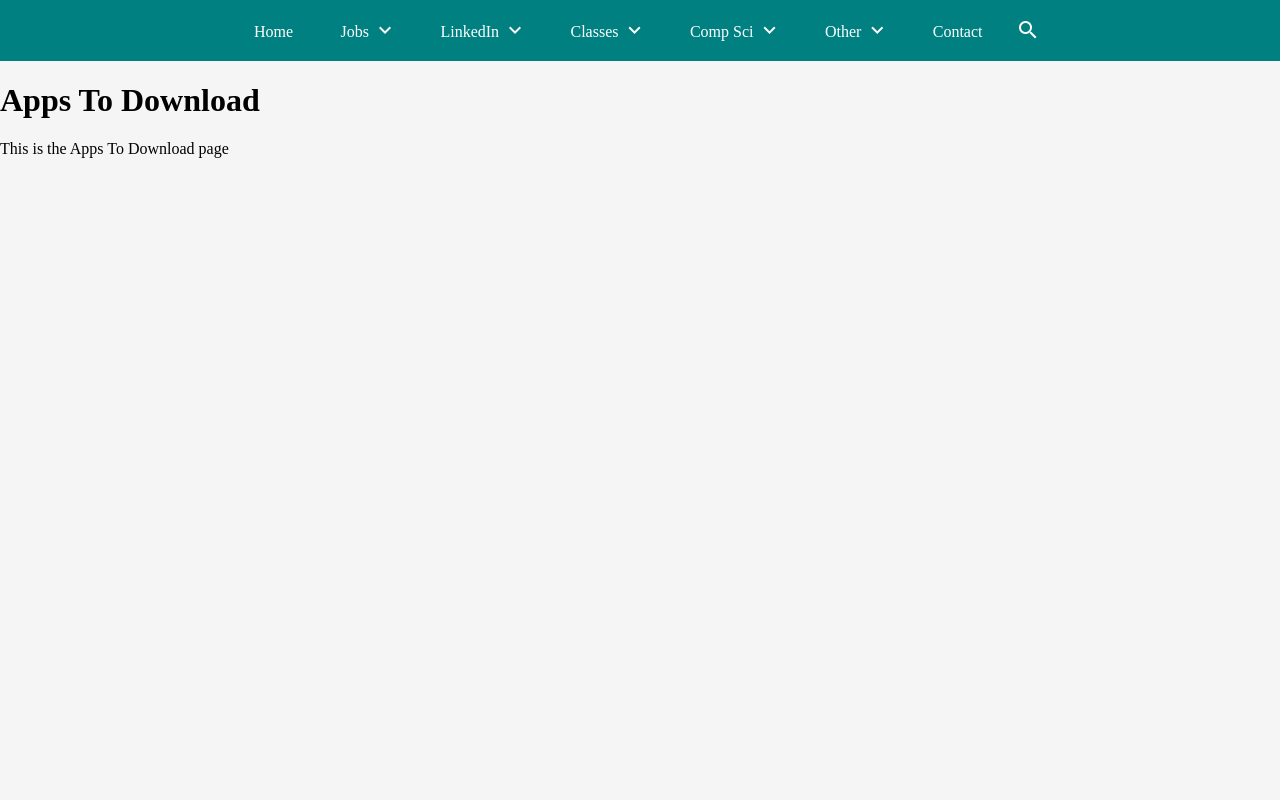
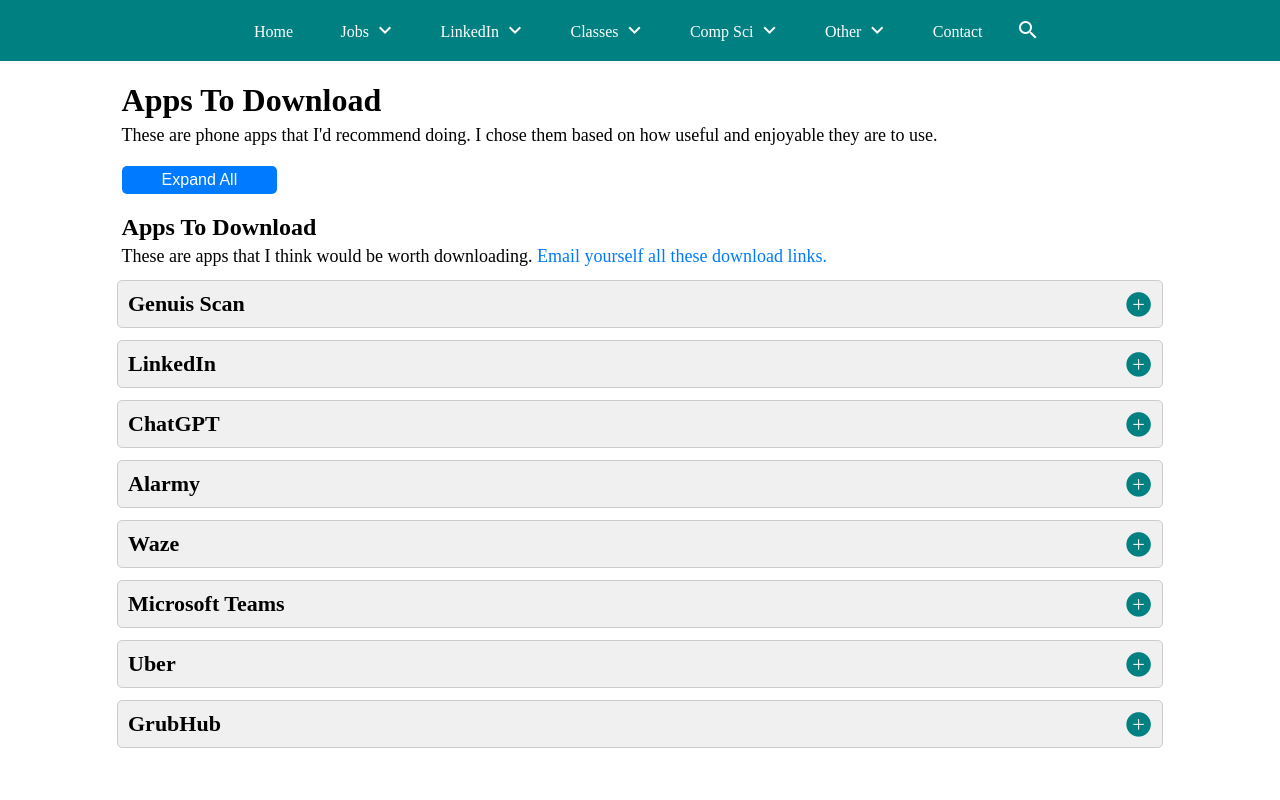
Before and after one commit to MichaelT-178/ForGuy, a Vue app: page /other/AppsToDownload in a window 1280 px wide. Shown: the top 800 px of the page. Built offline with nearby package versions, Linux system fonts and the light colour scheme.

Commit message:
Completed AppsToDownload view

```diff
--- a/src/Views/other/AppsToDownload.vue
+++ b/src/Views/other/AppsToDownload.vue
@@ -1,6 +1,118 @@
 <template>
-    <main class="about-page">
-        <h1>Apps To Download</h1>
-        <p>This is the Apps To Download page</p>
-    </main>
+    <h1>Apps To Download</h1>
+    <p class="description">These are phone apps that I'd recommend doing. I chose them based on how useful and enjoyable they are to use.</p>
+    <button @click="toggleAll" class="expand-all-btn">{{ allOpen ? 'Close All' : 'Expand All' }}</button>
+    <div class="app-section">
+        <h2>Apps To Download</h2>
+        <p>These are apps that I think would be worth downloading. <a :href="emailStr" class="email-btn">Email yourself all these download links.</a></p>
+        <div class="app-menu">
+            <div v-for="app in appsToDownload" :key="app.Name" class="app-item">
+                <AccordionMenu :item="app" :isOpen="allOpen" />
+            </div>
+        </div>
+    </div>
+    <div class="app-section">
+        <h2>Apps You've Probably Already Downloaded</h2>
+        <p>These are popular apps that you have probably already downloaded.</p>
+        <div class="app-menu">
+            <div v-for="app in appsProbablyDownloaded" :key="app.Name" class="app-item">
+                <AccordionMenu :item="app" :isOpen="allOpen" />
+            </div>
+        </div>
+    </div>
+    <p style="margin-bottom: 100px;"></p>
 </template>
+
+
+<script setup>
+import { ref, onMounted, onUnmounted } from 'vue';
+import AllData from "../../data/other/AppsToDownload.json";
+import AccordionMenu from "../../components/AccordionMenu.vue";
+import { bodyContent } from "../../components/AppEmail.vue";
+
+const jsonData = ref(AllData);
+const appsToDownload = jsonData.value["AppsToDownload"];
+const appsProbablyDownloaded = jsonData.value["Kinda Obviously"];
+const allOpen = ref(false);
+
+
+const emailTo = ""; //TODO
+const subject = "All the App Download Links";
+const emailStr = `mailto:${emailTo}?subject=${subject}&body=${bodyContent}`;
+
+
+const toggleAll = () => {
+    allOpen.value = !allOpen.value;
+};
+
+onMounted(() => {
+    document.body.style.backgroundColor = 'white';
+    document.documentElement.style.backgroundColor = 'white';
+});
+
+onUnmounted(() => {
+    document.body.style.backgroundColor = '';
+    document.documentElement.style.backgroundColor = '';
+});
+
+</script>
+
+
+<style scoped>
+
+.expand-all-btn {
+    padding: 5px 40px;
+    border-radius: 5px;
+    background-color: #007AFF;
+    color: white;
+    border: none;
+    cursor: pointer;
+    font-size: 16px;
+    margin-left: 9.5%;
+}
+
+.expand-all-btn:hover {
+    background-color: #0068DF;
+}
+
+h1, h2 {
+    text-align: left;
+    margin-left: 9.5%;
+}
+
+.description {
+    margin-bottom: 20px;
+}
+
+p {
+    text-align: left;
+    margin-left: 9.5%;
+    margin-top: -15px;
+    font-size: 18px;
+    width: 80%;
+}
+
+.app-section {
+    margin-bottom: 55px;
+}
+
+.app-menu {
+    margin-top: -5px;
+}
+
+.app-item {
+    margin-bottom: 12px;
+}
+
+.email-btn {
+    color: #007AFF;
+    cursor: pointer;
+    text-decoration: none;
+}
+
+.email-btn:hover {
+    color: #0000D7;
+    text-decoration: underline;
+}
+
+</style>
--- a/src/Views/other/TerminalCommands.vue
+++ b/src/Views/other/TerminalCommands.vue
@@ -66,8 +66,6 @@ const scrollToPracticeTable = async () => {
 .scroll-txt:hover {
     color: #0000D7;
     text-decoration: underline;
-
-
 }
 
 .cmd-table {
--- /dev/null
+++ b/src/components/AppEmail.vue
@@ -0,0 +1,40 @@
+<script>
+export const bodyContent = `Hi Elijah,%0A%0A` +
+`These are all the app links from my website. Enjoy.%0A%0A` +
+
+`Genuis Scan%0A` +
+`https://apps.apple.com/us/app/scanner-app-genius-scan/id377672876%0A%0A` +
+
+`LinkedIn%0A` +
+`https://apps.apple.com/us/app/linkedin-network-job-finder/id288429040%0A%0A` +
+
+`ChatGPT%0A` +
+`https://apps.apple.com/us/app/chatgpt/id6448311069%0A%0A` +
+
+`Alarmy%0A` +
+`https://apps.apple.com/us/app/alarmy-alarm-clock-sleep/id1163786766%0A%0A` +
+
+`Waze%0A` +
+`https://apps.apple.com/us/app/waze-navigation-live-traffic/id323229106%0A%0A` +
+
+`Microsoft Teams%0A` +
+`https://apps.apple.com/us/app/microsoft-teams/id1113153706%0A%0A` +
+
+`Uber%0A` +
+`https://apps.apple.com/us/app/uber-request-a-ride/id368677368%0A%0A` +
+
+`GrubHub%0A` +
+`https://apps.apple.com/us/app/grubhub-food-delivery/id302920553?ppid=9140aa46-ba99-49e6-834f-f3ae2844b70c%0A%0A` +
+
+`Canvas%0A` +
+`https://apps.apple.com/us/app/canvas-student/id480883488%0A%0A` +
+
+`Duo Mobile%0A` +
+`https://apps.apple.com/us/app/duo-mobile/id422663827%0A%0A` +
+
+`Microsoft Outlook%0A` +
+`https://apps.apple.com/us/app/microsoft-outlook/id951937596%0A%0A` +
+`Regards,%0A` +
+`Michael`;
+
+</script>
--- a/src/data/Other/AppsToDownload.json
+++ b/src/data/Other/AppsToDownload.json
@@ -2,60 +2,60 @@
     "AppsToDownload": [
         {
             "Name": "Genuis Scan",
-            "Description": "Used to Scan papers using your camera, and turn them into pdfs. Recommended by one of my old math professors. I found it extremely useful when I was in college.",
-            "Link": "[Link](https://apps.apple.com/us/app/scanner-app-genius-scan/id377672876)"
+            "Description": "Used to Scan papers using your camera and turn them into pdfs. Recommended by one of my old math professors at UNCW. I found it extremely useful when I was in college. Would highly recommend.",
+            "Link": "https://apps.apple.com/us/app/scanner-app-genius-scan/id377672876"
         },
         {
             "Name": "LinkedIn",
             "Description": "I think it's good to use the app to see notifications, job alerts, etc. I also feel like the app is a little easier to use than the website.",
-            "Link": "[Link](https://apps.apple.com/us/app/linkedin-network-job-finder/id288429040)"
+            "Link": "https://apps.apple.com/us/app/linkedin-network-job-finder/id288429040"
         },
         {
             "Name": "ChatGPT",
             "Description": "Super useful for obvious reasons.",
-            "Link": "[Link](https://apps.apple.com/us/app/chatgpt/id6448311069)"
+            "Link": "https://apps.apple.com/us/app/chatgpt/id6448311069"
         },
         {
             "Name": "Alarmy",
             "Description": "This is the alarm app I use. I really like the UI, the sound it uses, and the overall features.",
-            "Link": "[Link](https://apps.apple.com/us/app/alarmy-alarm-clock-sleep/id1163786766)"
+            "Link": "https://apps.apple.com/us/app/alarmy-alarm-clock-sleep/id1163786766"
         },
         {
             "Name": "Waze",
             "Description": "This is the GPS app I use. It's extremely useful when driving. It can calcult",
-            "Link": "[Link](https://apps.apple.com/us/app/waze-navigation-live-traffic/id323229106)"
+            "Link": "https://apps.apple.com/us/app/waze-navigation-live-traffic/id323229106"
         },
         {
             "Name": "Microsoft Teams",
             "Description": "This is the GPS app I use. It's extremely useful when driving. It can help you find optimal routes, calculates new routes if you make a wrong turn, and has settings that allow you to avoid freeways, toll roads, etc. It also shows you things like where cops are, crashes, hazards, etc. Overall a super helpful app and I'd definitely recommend it.",
-            "Link": "[Link](https://apps.apple.com/us/app/microsoft-teams/id1113153706)"
+            "Link": "https://apps.apple.com/us/app/microsoft-teams/id1113153706"
         },
         {
             "Name": "Uber",
             "Description": "You probably already know what this is, but I'll describe it anyway. It's basically a taxi service app. You can order an uber/taxi at basically ANY location and it will come pick you up and drive you around. This was very helpful when I needed to get a drug test for my job when I was in Wilmington and didn't have a car. I also think the UI is super cool which is a bonus. Would definetly it.",
-            "Link": "[Link](https://apps.apple.com/us/app/uber-request-a-ride/id368677368)"
+            "Link": "https://apps.apple.com/us/app/uber-request-a-ride/id368677368"
         },
         {
             "Name": "GrubHub",
             "Description": "If you don't want to wait in massive lines, you can use your UNCW Teal Meals through this app to order ahead of time.",
-            "Link": "[Link](https://apps.apple.com/us/app/grubhub-food-delivery/id302920553?ppid=9140aa46-ba99-49e6-834f-f3ae2844b70c)"
+            "Link": "https://apps.apple.com/us/app/grubhub-food-delivery/id302920553?ppid=9140aa46-ba99-49e6-834f-f3ae2844b70c"
         }
     ],
     "Kinda Obviously": [
         {
             "Name": "Canvas",
             "Description": "Manage your UNCW assignments, view grades, future assignments, etc.",
-            "Link": "[Link](https://apps.apple.com/us/app/canvas-student/id480883488)"
+            "Link": "https://apps.apple.com/us/app/canvas-student/id480883488"
         },
         {
             "Name": "Duo Mobile",
             "Description": "Used for two-factor authentication at UNCW and many other places.",
-            "Link": "[Link](https://apps.apple.com/us/app/duo-mobile/id422663827)"
+            "Link": "https://apps.apple.com/us/app/duo-mobile/id422663827"
         },
         {
             "Name": "Microsoft Outlook",
             "Description": "Mangage your UNCW email and other outlook emails",
-            "Link": "[Link](https://apps.apple.com/us/app/microsoft-outlook/id951937596)"
+            "Link": "https://apps.apple.com/us/app/microsoft-outlook/id951937596"
         }
     ]
 }
```
Also changed, not shown: 2 other files (tests, documents, lock files or other folders).
